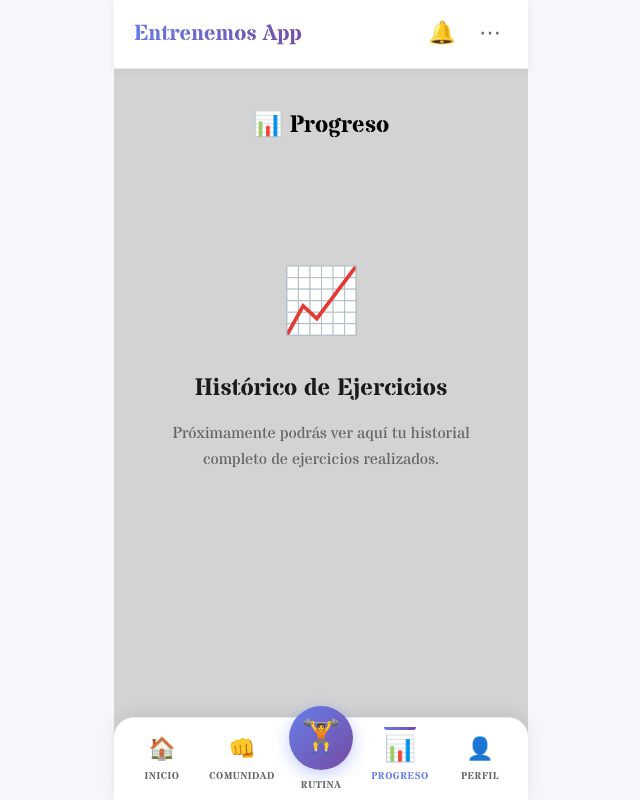
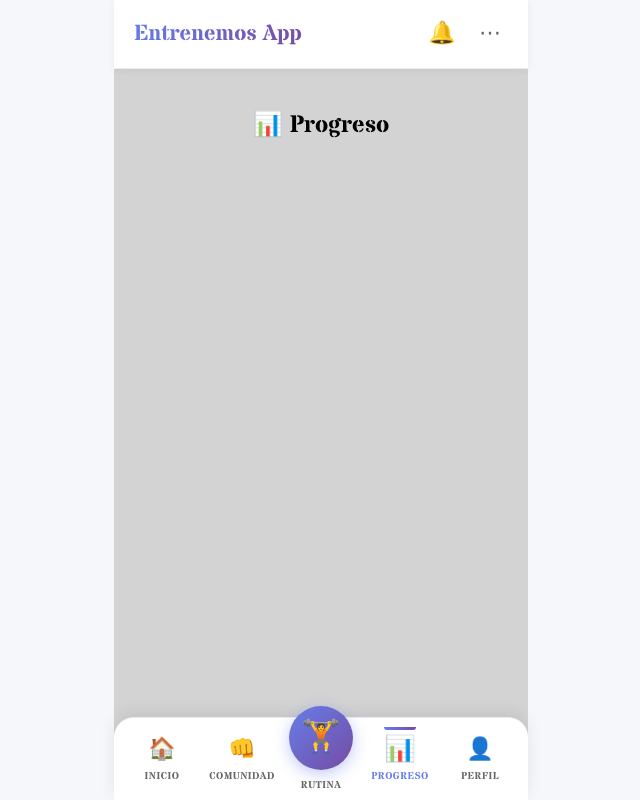
Before and after one commit to MMCCGG/entrenemos, an Angular app in the folder frontend_entrenemos/: page /progreso in a window 1280 px wide. Shown: the whole page, without its empty margins (319-959 px from the left). Built offline with nearby package versions, Linux system fonts and the light colour scheme; no server answers; sample sign-in values are in the browser's storage.

Commit message:
3A entrega funcional

```diff
--- a/frontend_entrenemos/src/app/features/user/progreso/progreso.html
+++ b/frontend_entrenemos/src/app/features/user/progreso/progreso.html
@@ -2,15 +2,6 @@
     <app-header />
     <div class="page-container">
         <h1>📊 Progreso</h1>
-
-        <!-- Placeholder -->
-        <div class="placeholder-container">
-            <div class="placeholder-content">
-                <span class="placeholder-icon">📈</span>
-                <h2>Histórico de Ejercicios</h2>
-                <p>Próximamente podrás ver aquí tu historial completo de ejercicios realizados.</p>
-            </div>
-        </div>
     </div>
     <app-bottom-nav />
 </div>
```
